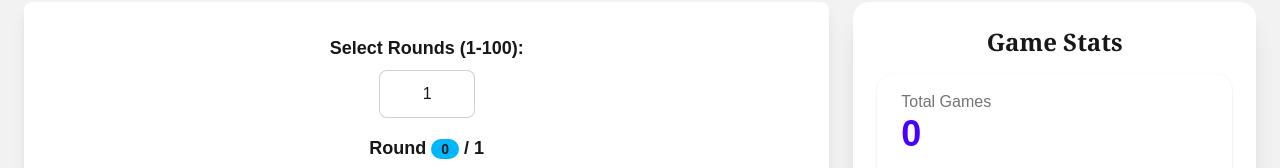
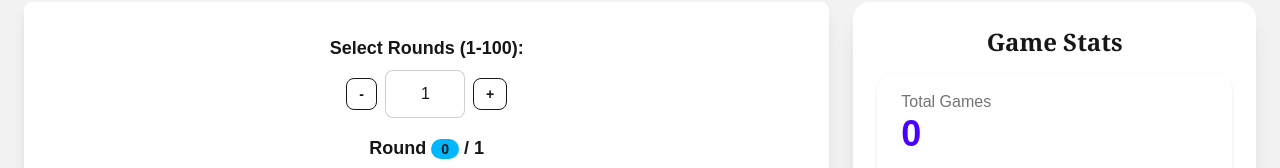
Before and after one commit to Aditya201514049/rock_paper_scissor_game, a Next.js app: page / in a window 1280 px wide. Shown: the part 144-312 px from the top of the page. Built offline with nearby package versions, Linux system fonts and the light colour scheme; no server answers; the database is empty; sample sign-in values are in the browser's storage.

Commit message:
Implement round selection buttons in RoundSelector component; add increment and decrement functionality for selecting rounds, enhancing user interaction and experience.

```diff
--- a/components/RoundSelector.jsx
+++ b/components/RoundSelector.jsx
@@ -11,18 +11,46 @@ const RoundSelector = ({ onSelectRounds }) => {
     onSelectRounds(value); // Pass selected rounds to parent component
   };
 
+  const incrementRounds = () => {
+    const newValue = Math.min(100, rounds + 1);
+    setRounds(newValue);
+    onSelectRounds(newValue);
+  };
+
+  const decrementRounds = () => {
+    const newValue = Math.max(1, rounds - 1);
+    setRounds(newValue);
+    onSelectRounds(newValue);
+  };
+
   return (
     <div className="flex flex-col items-center gap-2 mb-4">
       <label htmlFor="rounds" className="text-lg font-semibold">Select Rounds (1-100):</label>
+      <div className="flex items-center">
+        <button
+          onClick={decrementRounds}
+          className="btn btn-sm btn-outline"
+          aria-label="Decrease rounds"
+        >
+          -
+        </button>
         <input
           type="number"
           id="rounds"
           value={rounds}
           onChange={handleChange}
-        className="input input-bordered w-24 text-center"
+          className="input input-bordered w-20 text-center mx-2"
           min="1"
           max="100"
         />
+        <button
+          onClick={incrementRounds}
+          className="btn btn-sm btn-outline"
+          aria-label="Increase rounds"
+        >
+          +
+        </button>
+      </div>
     </div>
   );
 };
```
Lines whose indentation alone changed are shown as unchanged.
